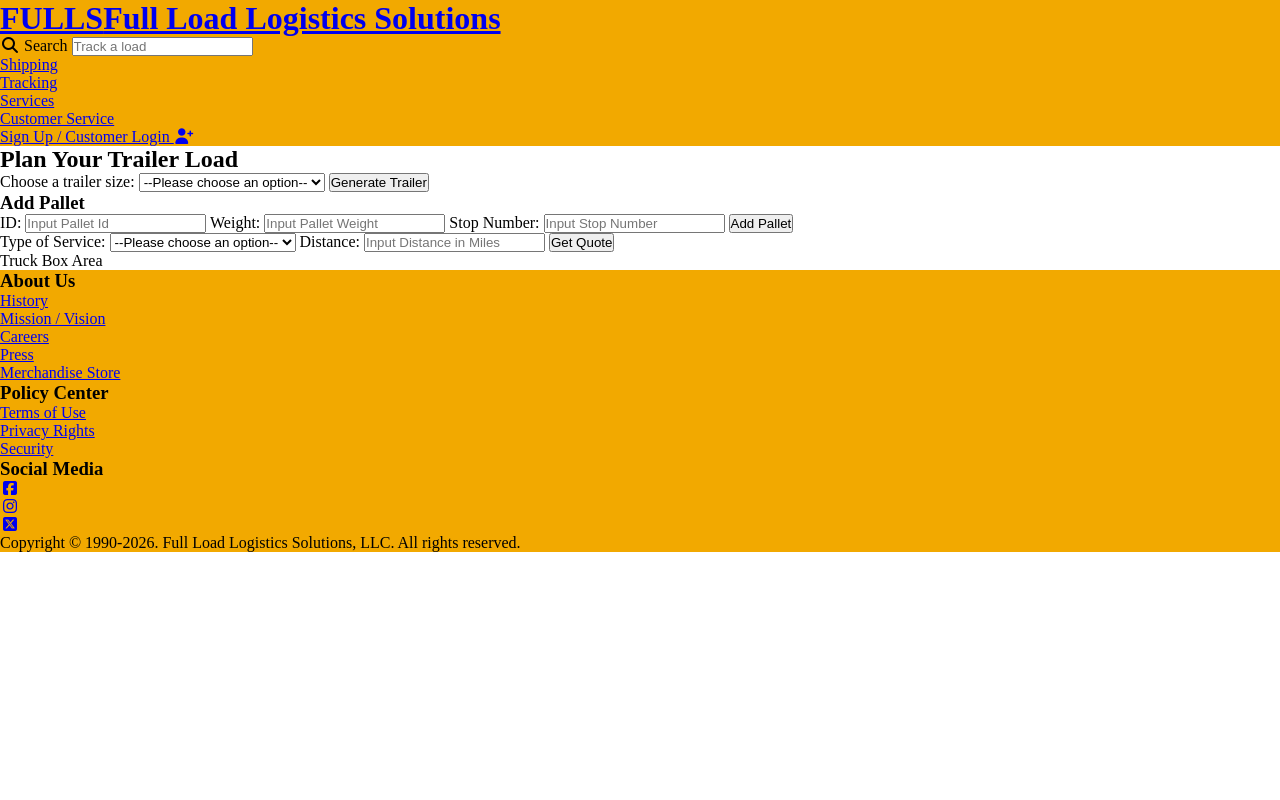
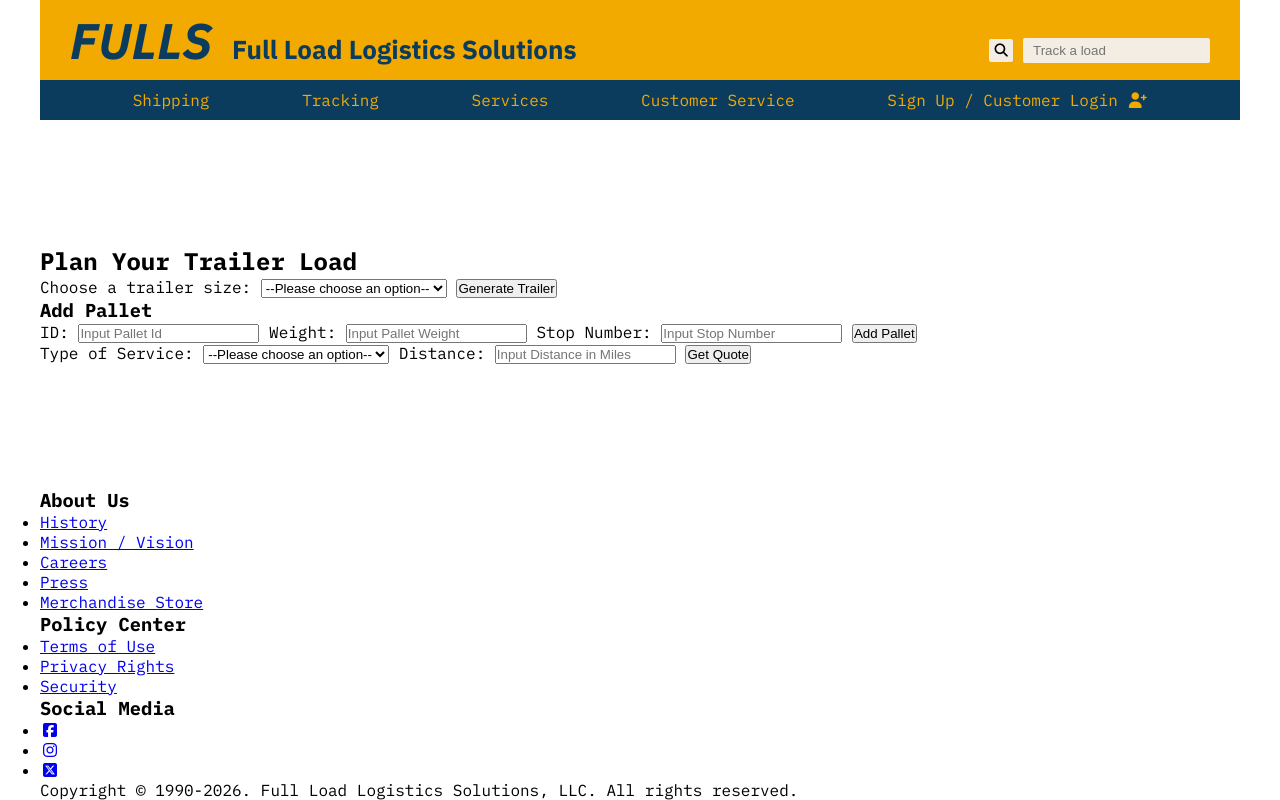
Before and after one commit to BlackCat13656/trailer-load-planner, a plain HTML site: page index.html in a window 1280 px wide. Drawn offline with Linux system fonts and the light colour scheme.

Commit message:
Add header with logo, search bar, and navigation

```diff
--- a/index.html
+++ b/index.html
@@ -34,20 +34,19 @@
         <!-- Header Top -->
         <div class="header-top">
           <h1 class="logo">
-            <a href="#"
-              ><span>FULLS</span><span>Full Load Logistics Solutions</span></a
-            >
+            <a href="#"><span>FULLS</span>Full Load Logistics Solutions</a>
           </h1>
           <span class="search">
-            <i class="fa-solid fa-magnifying-glass" aria-hidden="true"></i>
-            <label for="search">Search</label>
+            <button type="submit" class="search-button">
+              <i class="fa-solid fa-magnifying-glass" aria-hidden="true"></i>
+            </button>
             <input type="search" id="search" placeholder="Track a load" />
           </span>
         </div>
 
         <!-- Navigation Bar -->
         <nav aria-label="Main">
-          <ul>
+          <ul class="header-nav-bar">
             <li class="header-nav-item"><a href="#">Shipping</a></li>
             <li class="header-nav-item"><a href="#">Tracking</a></li>
             <li class="header-nav-item"><a href="#">Services</a></li>
@@ -126,9 +125,12 @@
             </div>
           </section>
         </div>
-        <!-- Drag and dro area -->
+        <!-- Drag and drop area -->
         <div class="drag-and-drop-area">
-          <section>Truck Box Area</section>
+          <section>
+            <div class="trailer-area"></div>
+            <div class="pallet-area"></div>
+          </section>
         </div>
       </main>
 
--- a/style.css
+++ b/style.css
@@ -4,9 +4,9 @@
   box-sizing: border-box;
 }
 
-/* html {
+html {
   font-size: 62.5%;
-} */
+}
 
 :root {
   --hero-font: "IBM Plex Sans", sans-serif;
@@ -19,6 +19,8 @@
 body {
   background-color: #fff;
   min-height: 100vh;
+  display: flex;
+  font-family: var(--data-font);
 }
 
 .container {
@@ -26,12 +28,74 @@ body {
   width: 100%;
   max-width: 120rem;
   margin: 0 auto;
+  display: flex;
+  flex-direction: column;
+  justify-content: space-between;
+  font-size: 1.6rem;
 }
 
 header {
+  display: block;
+}
+
+.header-top {
+  display: flex;
+  flex-direction: row;
+  justify-content: space-between;
+  align-items: center;
+  height: 8rem;
   background-color: var(--accents-color);
 }
 
-footer {
-  background-color: var(--accents-color);
+.logo a {
+  text-decoration: none;
+  font-size: 2.6rem;
+  font-family: var(--hero-font);
+  color: var(--headings-color);
 }
+
+.logo a span {
+  font-size: 5rem;
+  margin-right: 2rem;
+  padding: 0 0 0 3rem;
+
+  font-style: italic;
+}
+
+.search {
+  position: relative;
+  top: 1rem;
+  padding: 0 3rem 0 0;
+}
+
+.search input {
+  background-color: var(--background-color);
+  border: none;
+  padding: 0.5rem 0 0.5rem 1rem;
+  border-radius: 0.2rem;
+}
+
+.search-button {
+  padding: 0.4rem 0.4rem;
+  background-color: var(--background-color);
+  border: none;
+  border-radius: 0.2rem;
+}
+
+.header-nav-bar {
+  display: flex;
+  flex-direction: row;
+  justify-content: space-evenly;
+  align-items: center;
+  height: 4rem;
+  background-color: var(--headings-color);
+}
+
+.header-nav-bar li {
+  list-style: none;
+}
+
+.header-nav-bar a {
+  color: var(--accents-color);
+  text-decoration: none;
+}
```
